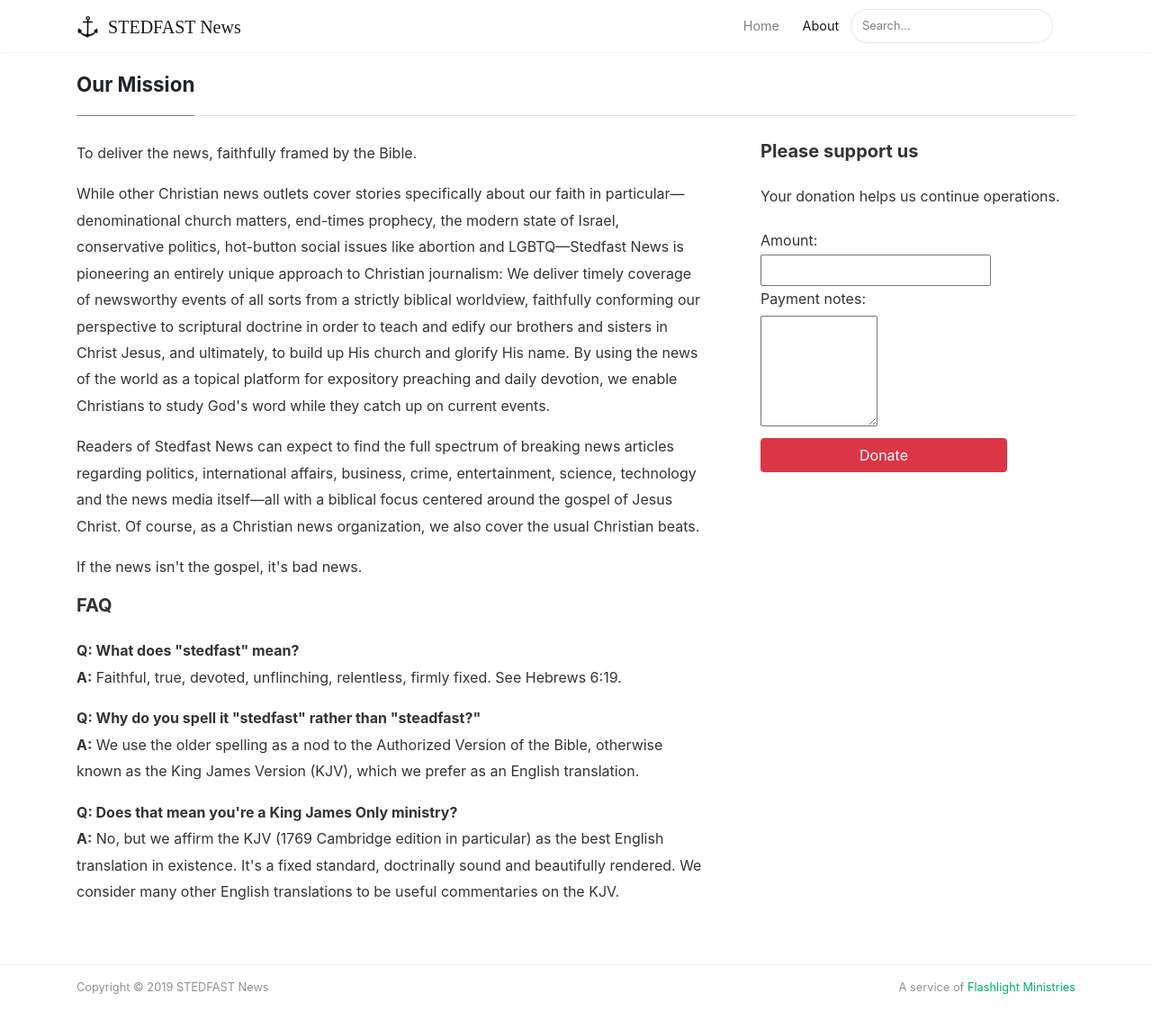
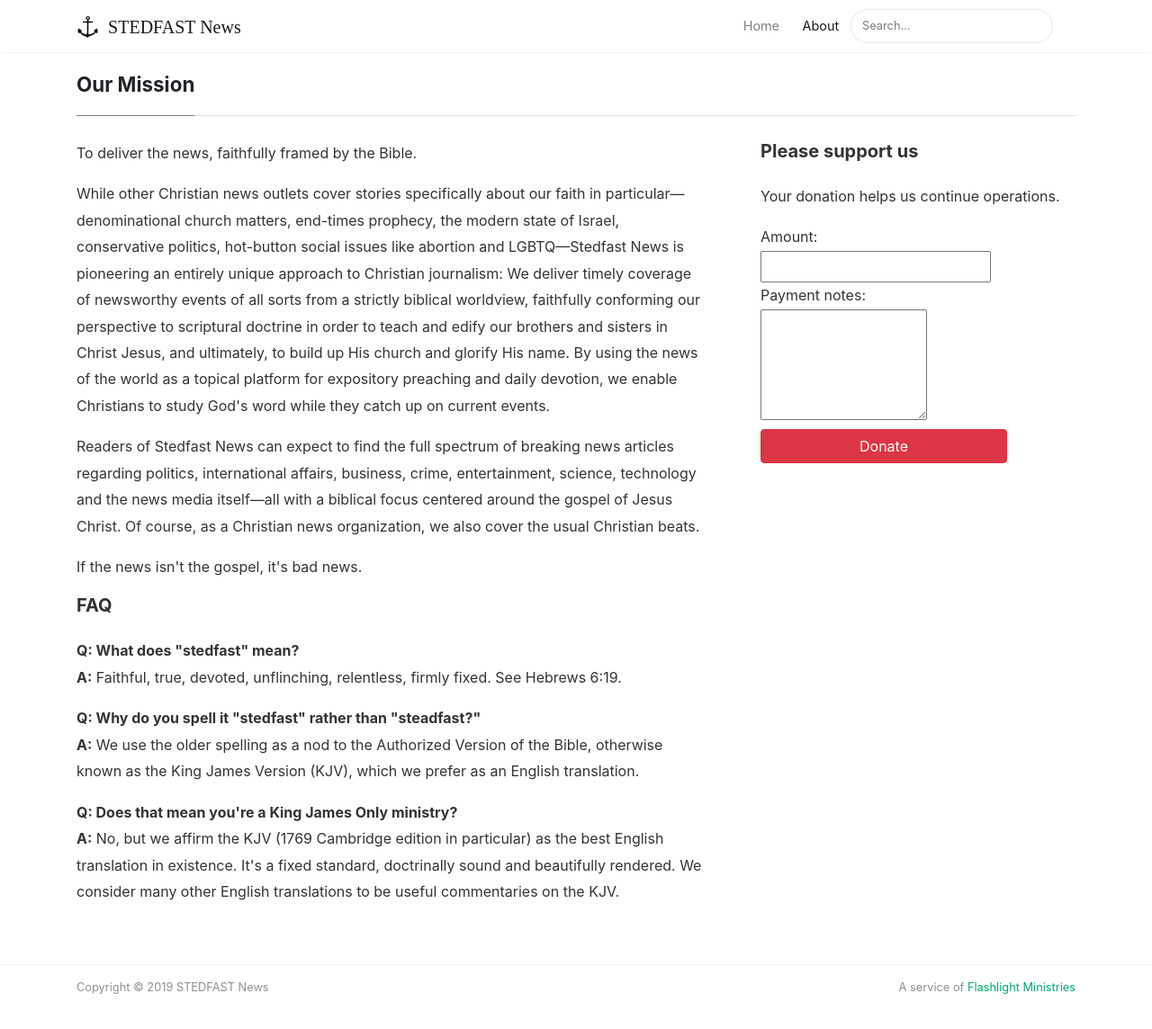
Before and after one commit to flashlightministries/stedfastnews, a Jekyll site: the page built from _pages/about.md, in a window 1280 px wide and 1182 px high. Shown: the top 1144 px of the window at 90% size. Built offline with Jekyll 4.4.1, drawn with Linux system fonts in a browser that asks for light colours; nearby versions of some CDN libraries.

Commit message:
Update about.md

```diff
--- a/_pages/about.md
+++ b/_pages/about.md
@@ -43,7 +43,7 @@ permalink: /about
 
 <p>Your donation helps us continue operations.</p>
 
-<form name="_xclick" action="https://www.paypal.com/cgi-bin/webscr" method="post" style="margin: 20px 0px 20px 0px;">
+<form name="_xclick" action="https://www.paypal.com/cgi-bin/webscr" method="post">
   <input type="hidden" name="cmd" value="_xclick">
   <input type="hidden" name="business" value="donations@your-web-domain.com">
   <input type="hidden" name="item_name" value="Donation for website">
@@ -53,9 +53,9 @@ permalink: /about
   <input type="text" name="amount" value="" class="pp-input"><br>
 
   Payment notes:<br>
-  <textarea name="os0" rows="4" cols="16" style="width: 130px; margin: 3px 0px 3px 0px;"></textarea><br>
+  <textarea name="os0" rows="4" cols="16"></textarea><br>
 
-  <input type="text" name="PP-submit" value="Donate" class="btn btn-danger">
+  <input type="buttom" name="PP-submit" value="Donate" class="btn btn-danger">
 </form>
 
 </div>
```
